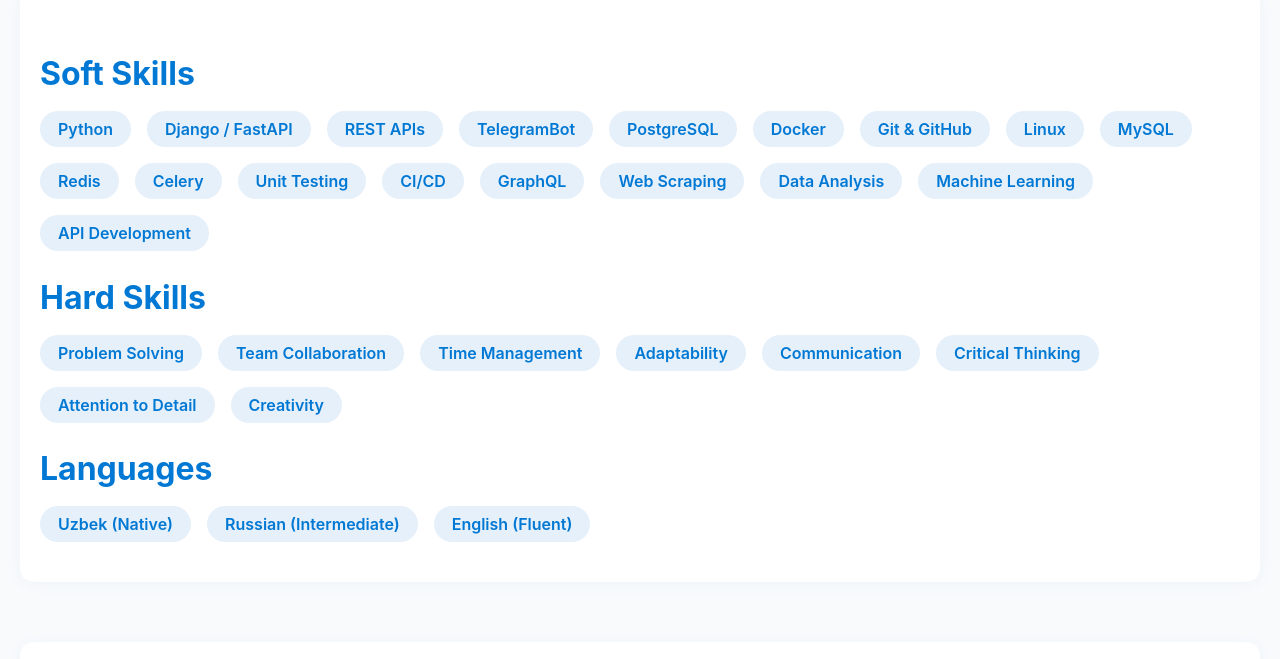
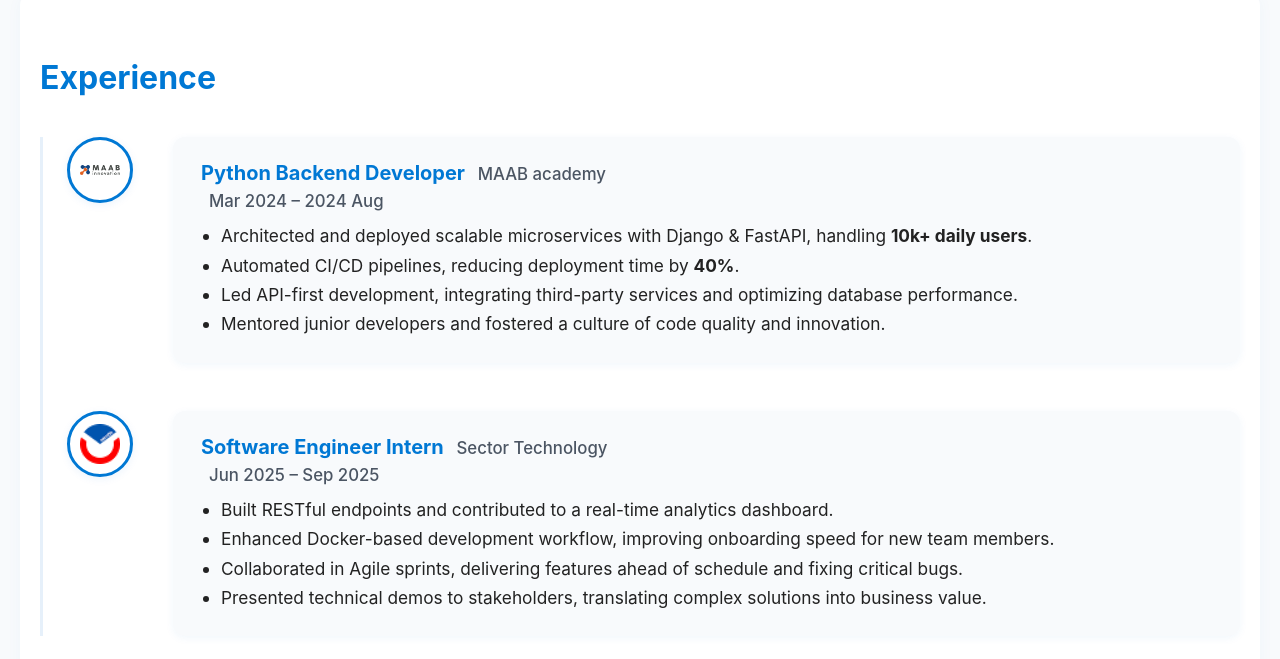
Before and after one commit to nizomiddinqarshiyev/nizomiddinqarshiyev.github.io, a plain HTML site: page index.html in a window 1280 px wide. Shown: the part 1961-2620 px from the top of the page. Drawn offline with Linux system fonts and the light colour scheme.

Commit message:
some fixes

```diff
--- a/index.html
+++ b/index.html
@@ -10,7 +10,7 @@
 <body>
   <nav class="navbar">
     <div class="navbar-left">
-      <img src="images/profile.svg" alt="Logo" class="logo" />
+      <a href="#" class="active"><img src="images/profile.svg" alt="Logo" class="logo" /></a>
       <span class="site-name">Nizomjon Qarshiyev</span>
     </div>
     <ul class="navbar-center">
@@ -38,11 +38,11 @@
           <span class="stat-number">1+</span>
           <span class="stat-label">Years<br>Experience</span>
         </div>
-        <div class="stat"></div>
+        <div class="stat">
           <span class="stat-number">10+</span>
           <span class="stat-label">Completed<br>Projects</span>
         </div>
-        <div class="stat"></div>
+        <div class="stat">
           <span class="stat-number">10+</span>
           <span class="stat-label">Happy<br>Clients</span>
         </div>
@@ -91,7 +91,48 @@
       <!-- Add more project cards as needed -->
     </div>
   </section>
+    <!-- Add this after the Skills section and before Resume/CV section -->
+  <section id="experience" class="section experience-section">
+    <h2>Experience</h2>
+    <div class="timeline">
+      <div class="timeline-item">
+        <div class="timeline-icon">
+          <img src="images/maabinno.png" alt="MAAB" />
+        </div>
+        <div class="timeline-panel">
+          <div class="timeline-header">
+            <h3>Python Backend Developer <span>MAAB academy</span></h3>
+            <span class="timeline-date">Mar 2024 – 2024 Aug</span>
+          </div>
+          <ul>
+            <li>Architected and deployed scalable microservices with Django & FastAPI, handling <strong>10k+ daily users</strong>.</li>
+            <li>Automated CI/CD pipelines, reducing deployment time by <strong>40%</strong>.</li>
+            <li>Led API-first development, integrating third-party services and optimizing database performance.</li>
+            <li>Mentored junior developers and fostered a culture of code quality and innovation.</li>
+          </ul>
+        </div>
+      </div>
+      <div class="timeline-item">
+        <div class="timeline-icon">
+          <img src="images/sector.png" alt="sector" />
+        </div>
+        <div class="timeline-panel">
+          <div class="timeline-header">
+            <h3>Software Engineer Intern <span>Sector Technology</span></h3>
+            <span class="timeline-date">Jun 2025 – Sep 2025</span>
+          </div>
+          <ul>
+            <li>Built RESTful endpoints and contributed to a real-time analytics dashboard.</li>
+            <li>Enhanced Docker-based development workflow, improving onboarding speed for new team members.</li>
+            <li>Collaborated in Agile sprints, delivering features ahead of schedule and fixing critical bugs.</li>
+            <li>Presented technical demos to stakeholders, translating complex solutions into business value.</li>
+          </ul>
+        </div>
+      </div>
+      <!-- Add more timeline items as needed -->
 
+
+  </section>
   <!-- Skills Section -->
   <section id="skills" class="section skills-section">
     <h2>Soft Skills</h2>
--- a/styles.css
+++ b/styles.css
@@ -243,6 +243,7 @@ body {
   background: #fff;
   border-radius: 14px;
   box-shadow: 0 2px 16px rgba(0,120,212,0.04);
+  scroll-margin-top: 100px;
 }
 
 .section h2 {
@@ -366,7 +367,110 @@ body {
   color: #2196f3;
 }
 
-/* Responsive */
+/* --- Experience Section Timeline Styles --- */
+.experience-section {
+  margin-top: 60px;
+}
+
+.timeline {
+  position: relative;
+  margin: 40px 0 0 0;
+  padding-left: 40px;
+  border-left: 3px solid #e6f0fa;
+}
+
+.timeline-item {
+  position: relative;
+  margin-bottom: 48px;
+  display: flex;
+  align-items: flex-start;
+  min-height: 80px;
+}
+
+.timeline-icon {
+  flex-shrink: 0;
+  position: relative;
+  left: -16px;
+  top: 0;
+  width: 60px;
+  height: 60px;
+  background: #fff;
+  border: 3px solid #0078d4;
+  border-radius: 50%;
+  display: flex;
+  align-items: center;
+  justify-content: center;
+  z-index: 2;
+  box-shadow: 0 2px 8px rgba(0,120,212,0.08);
+}
+
+.timeline-icon img {
+  width: 40px;
+  height: 40px;
+  object-fit: contain;
+}
+
+.timeline-panel {
+  background: #f8fafc;
+  border-radius: 12px;
+  box-shadow: 0 2px 8px rgba(0,120,212,0.06);
+  padding: 24px 28px;
+  margin-left: 24px;
+  flex: 1;
+  position: relative;
+}
+
+.timeline-header h3 {
+  margin: 0 0 6px 0;
+  font-size: 1.25rem;
+  color: #0078d4;
+  font-weight: 700;
+}
+
+.timeline-header span {
+  color: #4b5563;
+  font-size: 1.05rem;
+  font-weight: 500;
+  margin-left: 8px;
+}
+
+.timeline-date {
+  display: block;
+  color: #2196f3;
+  font-size: 1rem;
+  margin-bottom: 10px;
+  font-weight: 600;
+}
+
+.timeline-panel ul {
+  margin: 0;
+  padding-left: 20px;
+  color: #222;
+  font-size: 1.08rem;
+  line-height: 1.7;
+}
+
+@media (max-width: 700px) {
+  .timeline {
+    padding-left: 18px;
+  }
+  .timeline-panel {
+    padding: 16px 10px;
+    margin-left: 18px;
+  }
+  .timeline-item img {
+    width: 24px;
+    height: 24px;
+    margin-left: -12px;
+    margin-right: 10px;
+  }
+  .timeline-icon {
+    width: 20px;
+    height: 20px;
+    left: -18px;
+  }
+}
+
 @media (max-width: 1100px) {
   .hero-section {
     flex-direction: column;
@@ -405,6 +509,16 @@ body {
   .stats {
     gap: 18px;
     margin-top: 24px;
+  }
+  .footer-content, .footer-bottom {
+    flex-direction: column;
+    align-items: flex-start;
+    padding: 0 16px 18px 16px;
+    gap: 18px;
+  }
+  .footer-bottom {
+    padding: 12px 16px;
+    font-size: 1rem;
   }
 }
 
```
Also changed, not shown: images/MAAB.png (added), images/django.svg (added), images/docker.svg (added), images/logo (1).png (added), images/maabinno.png (added), images/sector.png (added).
